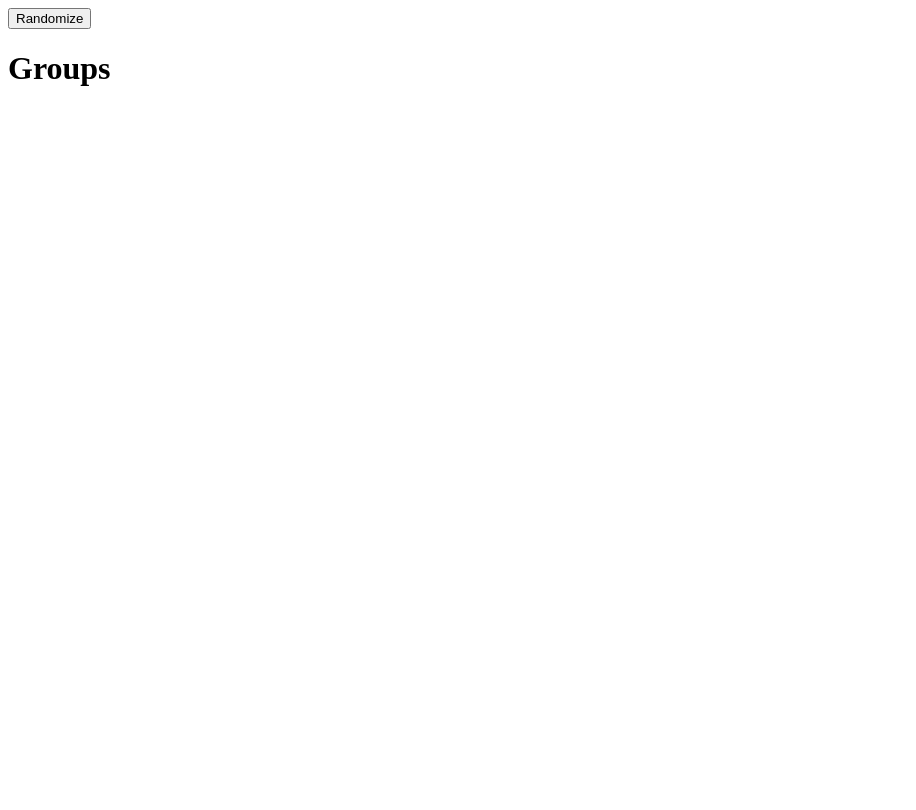
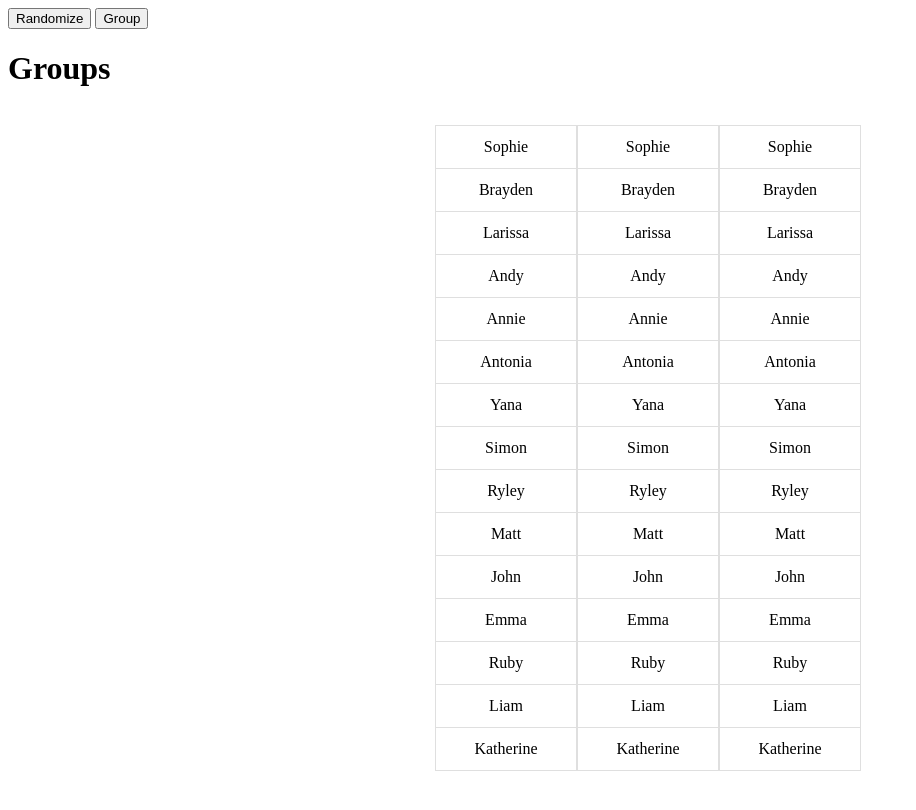
Before and after one commit to RichardHpa/GroupRandomizer, a plain HTML site: page index.html in a window 1280 px wide. Shown: the whole page, without its empty margins (0-916 px from the left). Drawn offline with nearby package versions, Linux system fonts and the light colour scheme.

Commit message:
lists get created and the students get selected with each round

```diff
--- a/css/style.css
+++ b/css/style.css
@@ -0,0 +1,49 @@
+html,body{
+    overflow: hidden;
+}
+
+.container{
+    width: 100vw;
+    height: 100vh;
+    max-width: 100vw;
+    max-height: 100vh;
+}
+
+#slot{
+    margin: 0 auto;
+    display: flex;
+    justify-content: center;
+}
+
+#slot::after{
+    clear: both;
+    content: '';
+    display: block;
+}
+
+ul{
+    list-style: none;
+    padding: 0;
+    display: flex;
+    -ms-flex-direction: column;
+    flex-direction: column;
+    padding-left: 0;
+    margin-bottom: 0;
+    text-align: center;
+    float: left;
+}
+
+#slot ul li{
+    position: relative;
+    display: block;
+    width: 100px;
+    padding: .75rem 1.25rem;
+    margin-bottom: -1px;
+    background-color: #fff;
+    border: 1px solid rgba(0,0,0,.125);
+}
+
+li.grouped{
+    background-color: red !important;
+    color: white;
+}
--- a/index.html
+++ b/index.html
@@ -6,12 +6,19 @@
         <link rel="stylesheet" href="css/style.css">
     </head>
     <body>
+        <div class="container">
+            <button id="randomize" type="button" name="button">Randomize</button>
+            <button id="group" type="button" name="button">Group</button>
+            <h1>Groups</h1>
 
-        <button id="randomize" type="button" name="button">Randomize</button>
-        <h1>Groups</h1>
-        <ul id="groups">
+            <div id="slot">
 
-        </ul>
+            </div>
+        </div>
+
+
+
+
         <script src="https://ajax.googleapis.com/ajax/libs/jquery/3.3.1/jquery.min.js"></script>
         <script type="text/javascript" src="js/script.js"></script>
     </body>
--- a/js/script.js
+++ b/js/script.js
@@ -1,4 +1,4 @@
-var starting = ['Andy', 'Liam', 'John', 'Vikesh', 'Brayden', 'Simon', 'Ryley', 'Matt', 'Larissa', 'Katherine', 'Ruby', 'Sophie', 'Emma', 'Yana', 'Annie', 'Antonia'];
+var starting = ['Andy', 'Liam', 'John', 'Brayden', 'Simon', 'Ryley', 'Matt', 'Larissa', 'Katherine', 'Ruby', 'Sophie', 'Emma', 'Yana', 'Annie', 'Antonia'];
 
 var maxNumberInGroup = 3;
 var people = [];
@@ -6,7 +6,8 @@ var remainingStudents = [];
 var groups = [];
 var maxNumberOfGroups = Math.ceil(starting.length / maxNumberInGroup);
 var numberOfGroupsCreated = 0;
-
+var shuffledStudents;
+var currentGroupNum = 1;
 
 $(document).ready(function(){
     for (var i = 0; i < starting.length; i++) {
@@ -16,13 +17,24 @@ $(document).ready(function(){
         })
     };
     remainingStudents = people;
+    shuffle(remainingStudents);
+    shuffledStudents = shuffle(remainingStudents.slice());
+    var slot = '<ul class="slot">';
+        for (var i = 0; i < shuffledStudents.length; i++) {
+            slot += '<li data-name="'+shuffledStudents[i].name+'">'+shuffledStudents[i].name+'</li>';
+        }
+    slot += '</ul>';
+
+    for (var i = 0; i < maxNumberInGroup; i++) {
+
+        $("#slot").append(slot);
+    }
 });
 console.log(maxNumberOfGroups);
 
 
 $("#randomize").click(function(){
-    shuffle(remainingStudents);
-    var shuffledStudents = shuffle(remainingStudents.slice());
+
     if(people.length % maxNumberOfGroups === 0){
         var numberPerGroup = people.length/maxNumberOfGroups;
         var j = 0;
@@ -54,7 +66,25 @@ $("#randomize").click(function(){
             }
         }
     }
+    console.log(groups);
 });
+
+$("#group").click(function(){
+    if(currentGroupNum > maxNumberOfGroups){
+        alert("restarting groups");
+        currentGroupNum = 1;
+        console.clear();
+        console.log(groups);
+        return;
+    }
+
+    var currentGroup = groups['group'+currentGroupNum];
+    var lists = $('.slot');
+    lists.each(function(i){
+        $(this).find('li[data-name="'+currentGroup[i].name+'"]').addClass('grouped');
+    })
+    currentGroupNum++;
+})
 
 var shuffle = function (array) {
 	var currentIndex = array.length;
```
